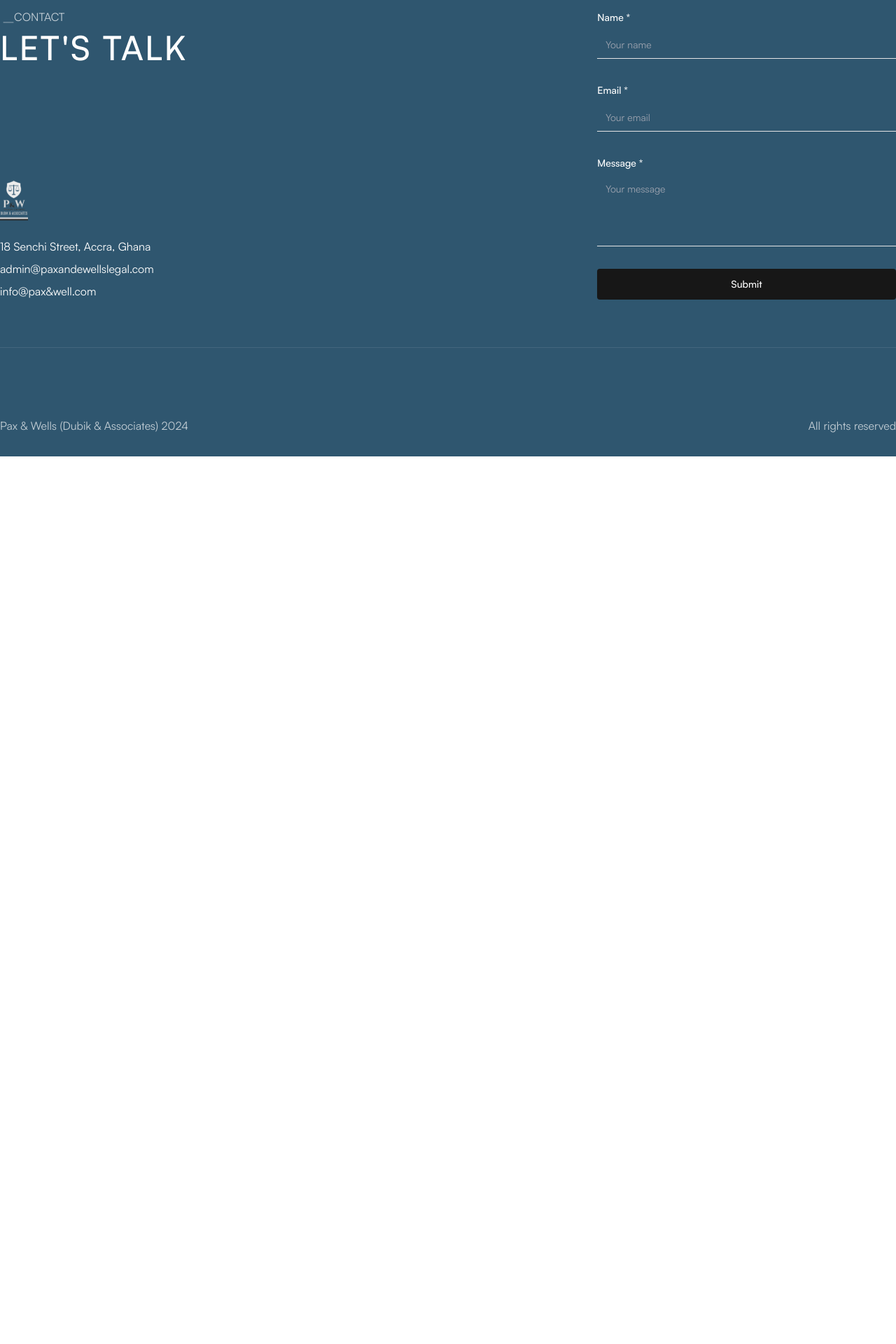
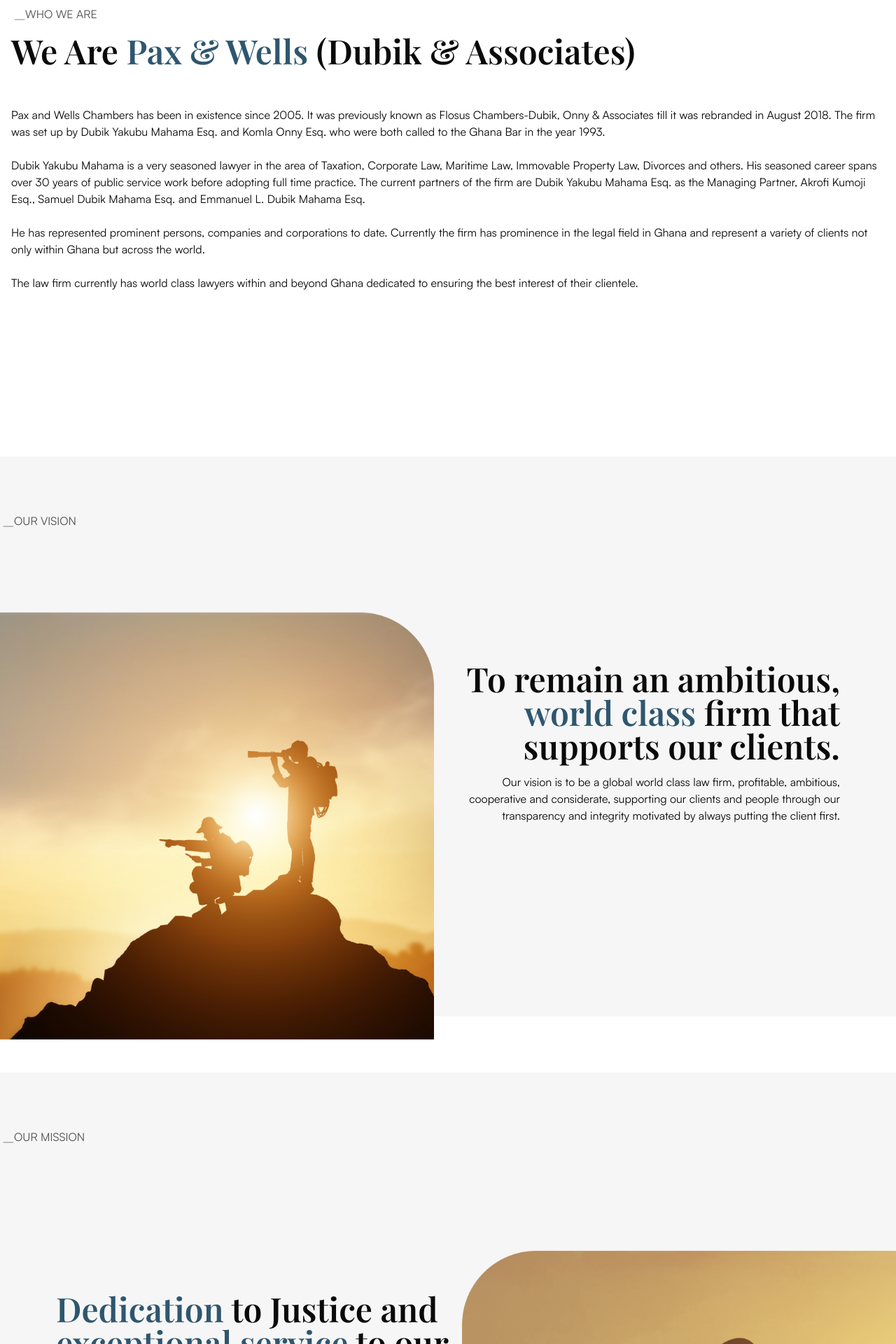
Before and after one commit to Galamsey-P/paxwellschambers, a Next.js app: page /about in a window 1280 px wide. Shown: the part 880-2800 px from the top of the page at 70% size. Before the commit the page ends 1532 px from the top, so only its background shows below. Built offline with nearby package versions, Linux system fonts and the light colour scheme.

Commit message:
feat: about page

```diff
--- a/src/app/(main)/about/page.tsx
+++ b/src/app/(main)/about/page.tsx
@@ -1,11 +1,108 @@
+import TitanCard from "@/components/cards/titan-card";
+import { HeroContainer } from "@/components/containers";
+import Subtitle from "@/components/hierachy/subtitle";
+import { RelativeImage } from "@/components/image";
 import { TransparentHeader } from "@/components/navigation";
+import { TITANS } from "@/components/navigation/data";
+import { isValidArray } from "@/helpers/array";
 
 export default function About() {
     return (
         <TransparentHeader>
-            <main className="bg-white">
+            <HeroContainer subtitle="find out" title="About Us" background="about-hero.jpeg" />
+            <section className="container flex flex-col mx-auto min-h-[110vh] gap-4  justify-center p-4">
+                <Subtitle title="who we are" />
+                <h2>
+                    We Are <span className="text-deep-sb">Pax & Wells</span> (Dubik & Associates)
+                </h2>
+                <br />
+                <p>
+                    Pax and Wells Chambers has been in existence since 2005. It was previously known as Flosus Chambers-Dubik, Onny & Associates till it was rebranded in August
+                    2018. The firm was set up by Dubik Yakubu Mahama Esq. and Komla Onny Esq. who were both called to the Ghana Bar in the year 1993.
+                    <br />
+                    <br />
+                    Dubik Yakubu Mahama is a very seasoned lawyer in the area of Taxation, Corporate Law, Maritime Law, Immovable Property Law, Divorces and others. His
+                    seasoned career spans over 30 years of public service work before adopting full time practice. The current partners of the firm are Dubik Yakubu Mahama Esq.
+                    as the Managing Partner, Akrofi Kumoji Esq., Samuel Dubik Mahama Esq. and Emmanuel L. Dubik Mahama Esq.
+                    <br />
+                    <br />
+                    He has represented prominent persons, companies and corporations to date. Currently the firm has prominence in the legal field in Ghana and represent a variety
+                    of clients not only within Ghana but across the world.
+                    <br />
+                    <br />
+                    The law firm currently has world class lawyers within and beyond Ghana dedicated to ensuring the best interest of their clientele.
+                </p>
+            </section>
+            <section className="bg-[#F6F6F6] py-20 min-h-screen">
+                <div className="container mx-auto">
+                    <Subtitle title="our vision" />
+                </div>
+                <div className=" w-full flex items-center max-lg:flex-col-reverse justify-between gap-4">
+                    <RelativeImage src='vision.png' width={842} height={828} containerStyles="lg:hidden w-[350px] md:w-[550px]" />
+                    <RelativeImage src='vision.png' width={842} height={828} containerStyles=" hidden lg:block  lg:w-[620px] 2xl:w-[842px] mx-auto translate-y-[19.5%]" />
+                    <div className="lg:text-right container flex flex-col gap-4  lg:max-w-xl lg:mr-20">
+                        <h2>
+                            To remain an ambitious,
+                            <span className="text-deep-sb"> world class</span>   firm that
+                            supports our clients.
+                        </h2>
+                        <p>
+                            Our vision is to be a global world class law firm, profitable,
+                            ambitious, cooperative and considerate, supporting our
+                            clients and people through our transparency
+                            and integrity motivated by always
+                            putting the client first.
+                        </p>
+                    </div>
+                </div>
 
-            </main>
+
+            </section>
+            <section className="py-10 bg-white">
+
+            </section>
+            <section className="bg-[#F6F6F6] flex flex-col gap-8 py-20 min-h-[80vh]">
+                <div className="container mx-auto">
+                    <Subtitle title="our mission" />
+                </div>
+                <div className=" w-full flex items-center max-lg:flex-col justify-between gap-4 ">
+                    <div className="text-left container flex   flex-col gap-4 lg:max-w-xl lg:ml-20">
+                        <h2>
+                            <span className="text-deep-sb"> Dedication</span> to Justice and
+                            <span className="text-deep-sb"> exceptional service </span> to our clients.
+                        </h2>
+                        <p >
+                            We deliver tailored legal solutions with integrity
+                            and precision. Our experienced attorneys are dedicated
+                            to protecting your rights and guiding you through every
+                            legal challenge. With a focus on achieving results that
+                            secure your future, we provide both peace of mind and
+                            long-term success.
+                        </p>
+                    </div>
+                    <RelativeImage src='mission.png' width={842} height={828} containerStyles=" lg:hidden w-[350px] md:w-[550px] " />
+                    <RelativeImage src='mission.png' width={842} height={828} containerStyles=" hidden lg:block lg:w-[620px] 2xl:w-[842px] mx-auto lg:translate-y-[19.5%]" />
+                </div>
+
+            </section>
+            <section className="py-10 bg-white">
+
+            </section>
+            <section className="bg-[#F6F6F6] py-10 min-h-screen flex items-center justify-center ">
+                <div className="container mx-auto flex flex-col items-center justify-center w-full h-full gap-8">
+                    <h2 className="text-center">
+                        Meet the Titans
+                    </h2>
+
+                    <div className="grid grid-cols-1 md:grid-cols-2 lg:grid-cols-3 xl:grid-cols-4 gap-4 lg:max-w-6xl w-full  mx-">
+                        {
+                            isValidArray(TITANS) && TITANS.map((titan, idx) => (
+                                <TitanCard key={idx} item={titan} />
+                            ))
+}
+                    </div>
+                </div>
+            </section>
         </TransparentHeader>
-    )
+    );
 }
```
